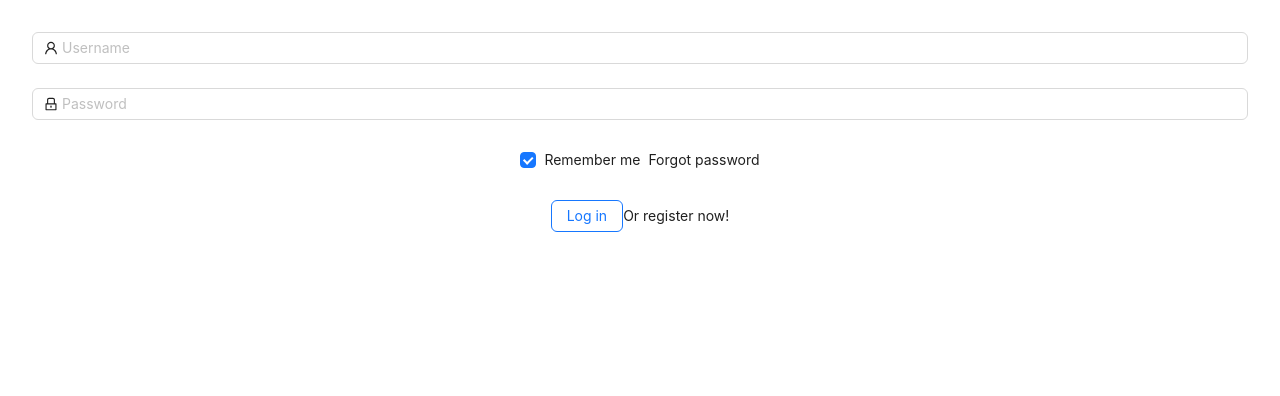
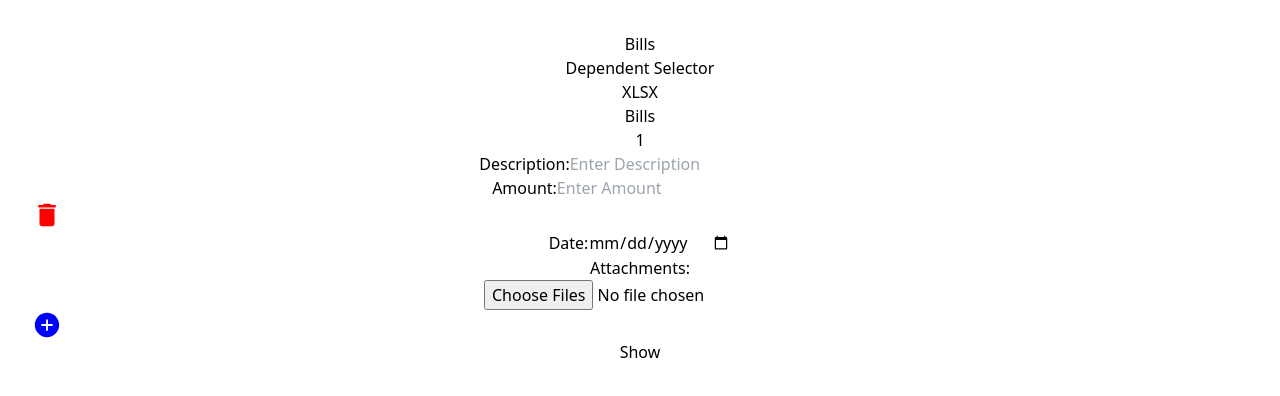
Before and after one commit to mizanur-ewu/todo-application, a React (Vite) app: page /bills in a window 1280 px wide. Before the commit this address led to /login. Shown: the top 396 px of the page. Built offline with nearby package versions, Linux system fonts and the light colour scheme.

Commit message:
change route section

```diff
--- a/src/App.jsx
+++ b/src/App.jsx
@@ -1,8 +1,5 @@
-import React, { useState } from "react";
-import reactLogo from "./assets/react.svg";
 import "./App.css";
-import { BrowserRouter, Route, RouterProvider, Routes } from "react-router-dom";
-import { router } from "./Router/Routes";
+import { BrowserRouter, Route, Routes } from "react-router-dom";
 import Main from "./Layout/Main";
 import Bills from "./Pages/Todos/Bills/Bills";
 import Home from "./Pages/Home/Home";
@@ -14,7 +11,6 @@ import Login from "./Pages/Login/Login";
 import RequireAuth from "./utils/RequireAuth";
 
 function App() {
-  const [isLoggedIn, setIsLoggedIn] = useState(false);
 
   return (
     <>
@@ -29,7 +25,8 @@ function App() {
                   <Bills />
                 </RequireAuth>
               }
-            /><Route
+            />
+            <Route
               path="/todos"
               element={
                 <RequireAuth pageName={"Todos"}>
@@ -40,9 +37,7 @@ function App() {
             <Route
               path="/dependentSelector"
               element={
-
-
-                <RequireAuth pa >
+                <RequireAuth pageName={"Dependent Selector"}>
                   <DependentSelector />
                 </RequireAuth>
               }
--- a/src/Pages/Navbar/Navbar.jsx
+++ b/src/Pages/Navbar/Navbar.jsx
@@ -3,13 +3,38 @@ import { Link } from "react-router-dom";
 import useLocalStorage from "../../utils/useLocalStorage";
 
 const Navbar = () => {
+  const links = [
+    {
+      id: 1,
+      name: "Bills",
+      link: "/bills",
+    },
+    {
+      id: 2,
+      name: "Todos",
+      link: "/todos",
+    },
+    {
+      id: 3,
+      name: "Dependent Selector",
+      link: "/dependentSelector",
+    },
+    {
+      id: 4,
+      name: "XLSX",
+      link: "/xlsx",
+    },
+  ];
   const localStorage = useLocalStorage();
   const { getAuthToken } = localStorage;
   console.log(getAuthToken()?.userPermission);
+  const userPermissions = getAuthToken()?.userPermission;
   return (
     <div>
       <ul className="flex m-2">
-        {getAuthToken()?.userPermission?.map((permission) => (
+        {userPermissions?.map(
+          (permission) =>
+            links?.some((link) => link?.name === permission?.name) && (
               <li key={permission?.id}>
                 <Link
                   className="m-2 px-1 rounded-md text-xl bg-blue-600"
@@ -18,30 +43,8 @@ const Navbar = () => {
                   {permission?.name}
                 </Link>
               </li>
-        ))}
-        {/* <li>
-          <Link className="m-2 px-1 rounded-md text-xl bg-blue-600" to="/bills">
-            Bills
-          </Link>
-        </li>
-        <li>
-          <Link className="m-2 px-1 rounded-md text-xl bg-blue-600" to="/todos">
-            Todos
-          </Link>
-        </li>
-        <li>
-          <Link
-            className="m-2 px-1 rounded-md text-xl bg-blue-600"
-            to="/dependentSelector"
-          >
-            Dependent Selector
-          </Link>
-        </li>
-        <li>
-          <Link className="m-2 px-1 rounded-md text-xl bg-blue-600" to="/xlsx">
-            XLSX
-          </Link>
-        </li> */}
+            )
+        )}
       </ul>
     </div>
   );
--- a/src/utils/RequireAuth.jsx
+++ b/src/utils/RequireAuth.jsx
@@ -8,7 +8,7 @@ const RequireAuth = ({ pageName, children }) => {
   const { getAuthToken } = localStorage;
 
   const hasPermission = getAuthToken()?.userPermission?.some(
-    (permission) => permission?.link === `/${pName}`
+    (permission) => permission?.name === pageName
   );
   console.log(getAuthToken())
 
--- a/src/utils/useLocalStorage.js
+++ b/src/utils/useLocalStorage.js
@@ -12,11 +12,11 @@ const useLocalStorage = () => {
           name: "Bills",
           link: "/bills",
         },
-        {
-          id: 2,
-          name: "Todos",
-          link: "/todos",
-        },
+        // {
+        //   id: 2,
+        //   name: "Todos",
+        //   link: "/todos",
+        // },
         {
           id: 3,
           name: "Dependent Selector",
```
Lines whose indentation alone changed are shown as unchanged.
